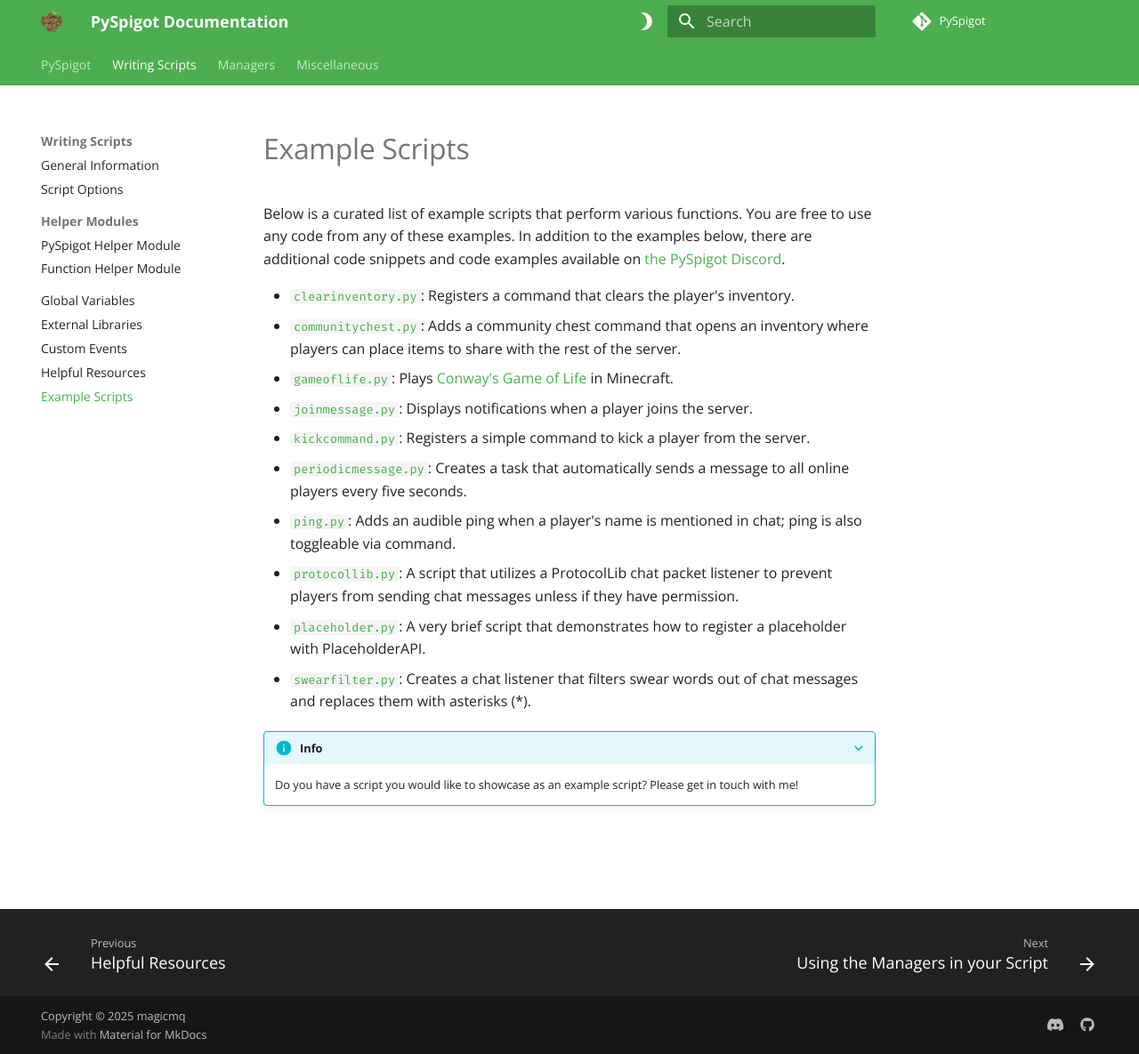
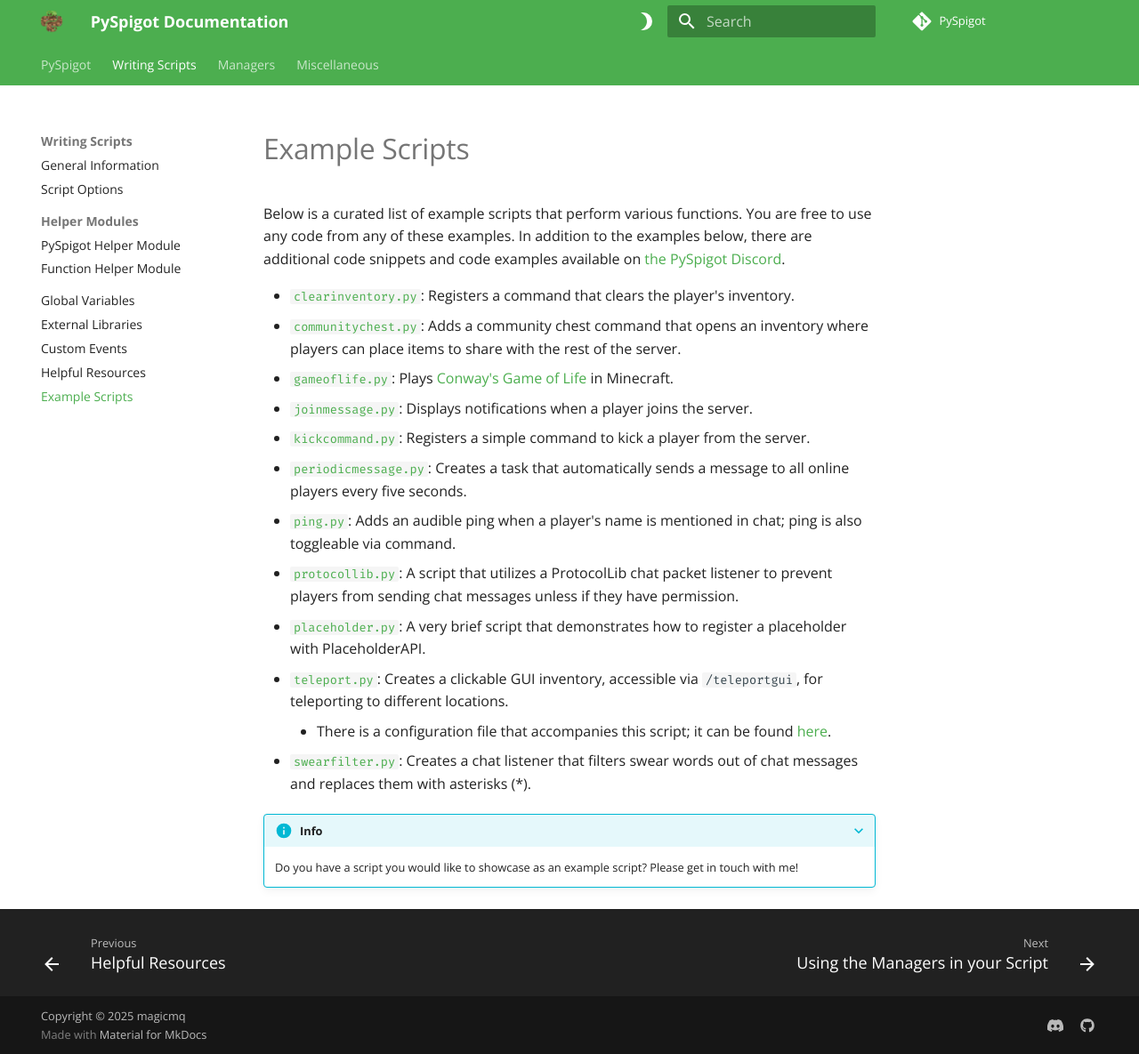
Before and after one commit to magicmq/pyspigot-documentation, an MkDocs documentation site: the page built from docs/scripts/examples.md, in a window 1280 px wide and 1185 px high. Shown: the whole window at 89% size. Built offline with MkDocs 1.6.1 and Material for MkDocs 9.7.7, drawn with Linux system fonts in a browser that asks for light colours; comment, search, counter and statistics services are not loaded.

Commit message:
Add example script

```diff
--- a/docs/scripts/examples.md
+++ b/docs/scripts/examples.md
@@ -11,6 +11,8 @@ Below is a curated list of example scripts that perform various functions. You a
 - [`ping.py`](https://github.com/magicmq/pyspigot/blob/master/examples/ping.py): Adds an audible ping when a player's name is mentioned in chat; ping is also toggleable via command.
 - [`protocollib.py`](https://github.com/magicmq/pyspigot/blob/master/examples/protocollib.py): A script that utilizes a ProtocolLib chat packet listener to prevent players from sending chat messages unless if they have permission.
 - [`placeholder.py`](https://github.com/magicmq/pyspigot/blob/master/examples/placeholder.py): A very brief script that demonstrates how to register a placeholder with PlaceholderAPI.
+- [`teleport.py`](https://github.com/magicmq/pyspigot/blob/master/examples/teleport/teleport.py): Creates a clickable GUI inventory, accessible via `/teleportgui`, for teleporting to different locations.
+    - There is a configuration file that accompanies this script; it can be found [here](https://github.com/magicmq/pyspigot/blob/master/examples/teleport/teleport.yml).
 - [`swearfilter.py`](https://github.com/magicmq/PySpigot/blob/master/examples/swearfilter.py): Creates a chat listener that filters swear words out of chat messages and replaces them with asterisks (\*).
 
 ???+ info
```
